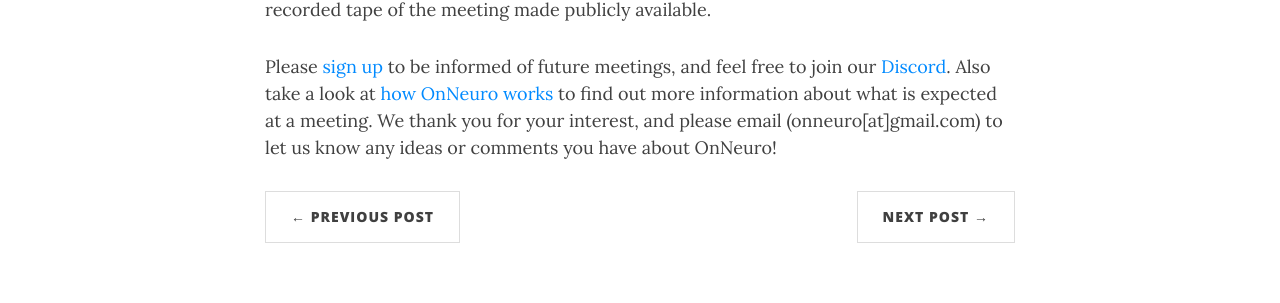
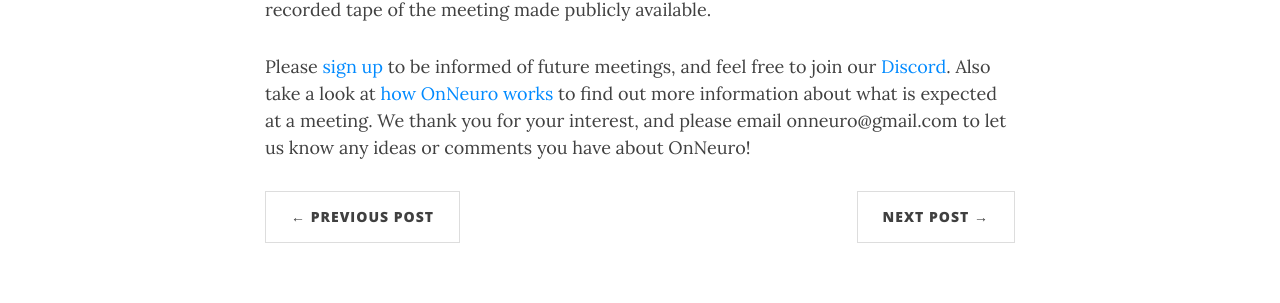
Before and after one commit to OnNeuro/onneuro.github.io, a Jekyll site: the page built from _posts/2018-01-06-About.md, in a window 1280 px wide and 1115 px high. Shown: the part 548-851 px from the top of the window. Built offline with Jekyll 4.4.1, drawn with Linux system fonts in a browser that asks for light colours; nearby versions of some CDN libraries.

```diff
--- a/_posts/2018-01-06-About.md
+++ b/_posts/2018-01-06-About.md
@@ -9,4 +9,4 @@ There already exist venues to allow for discussions between researchers online,
 
 If you are a researcher, this is your chance to spread your current work to a wider audience and to chat with other members of the scientific community! If you are not a researcher, this is a unique chance to listen/speak with scientists paving the way for research. Note that by taking part in our live discussion you are consenting to have a recorded tape of the meeting made publicly available.
 
-Please [sign up](https://goo.gl/forms/vOhmWPAmmTMuXAxj2) to be informed of future meetings, and feel free to join our [Discord](https://discord.gg/zmAAx2W). Also take a look at [how OnNeuro works](onneuro.github.io/posts/2018-01-05-Instructions/) to find out more information about what is expected at a meeting. We thank you for your interest, and please email (onneuro[at]gmail.com) to let us know any ideas or comments you have about OnNeuro!
+Please [sign up](https://goo.gl/forms/vOhmWPAmmTMuXAxj2) to be informed of future meetings, and feel free to join our [Discord](https://discord.gg/zmAAx2W). Also take a look at [how OnNeuro works](https://onneuro.github.io/2018-01-05-Instructions/) to find out more information about what is expected at a meeting. We thank you for your interest, and please email onneuro@gmail.com to let us know any ideas or comments you have about OnNeuro!
```
